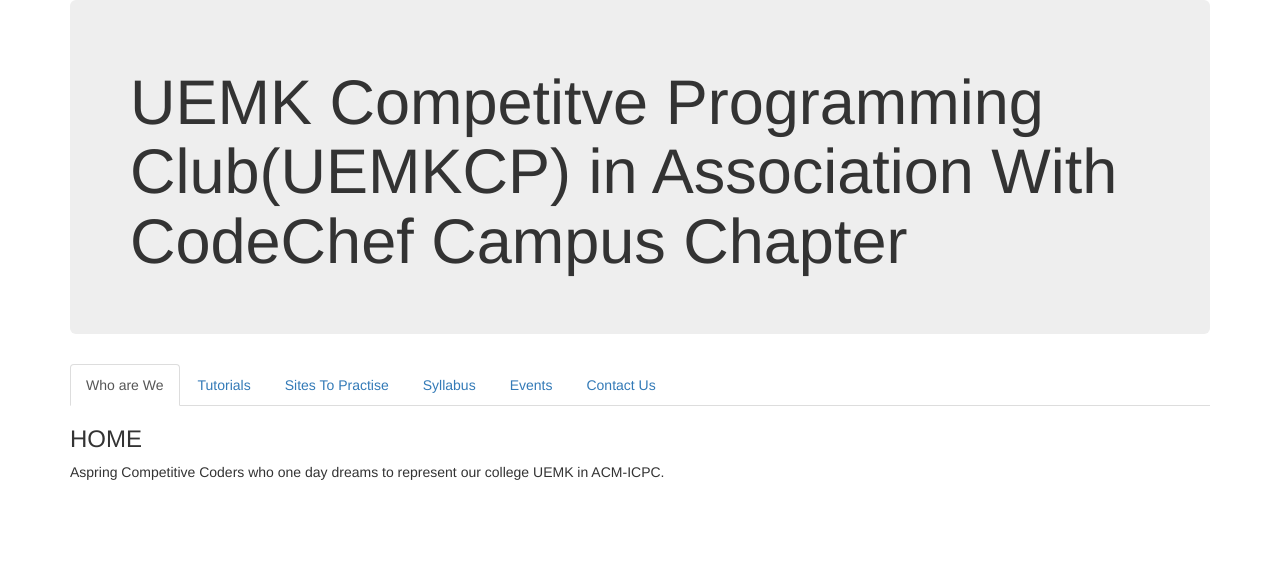
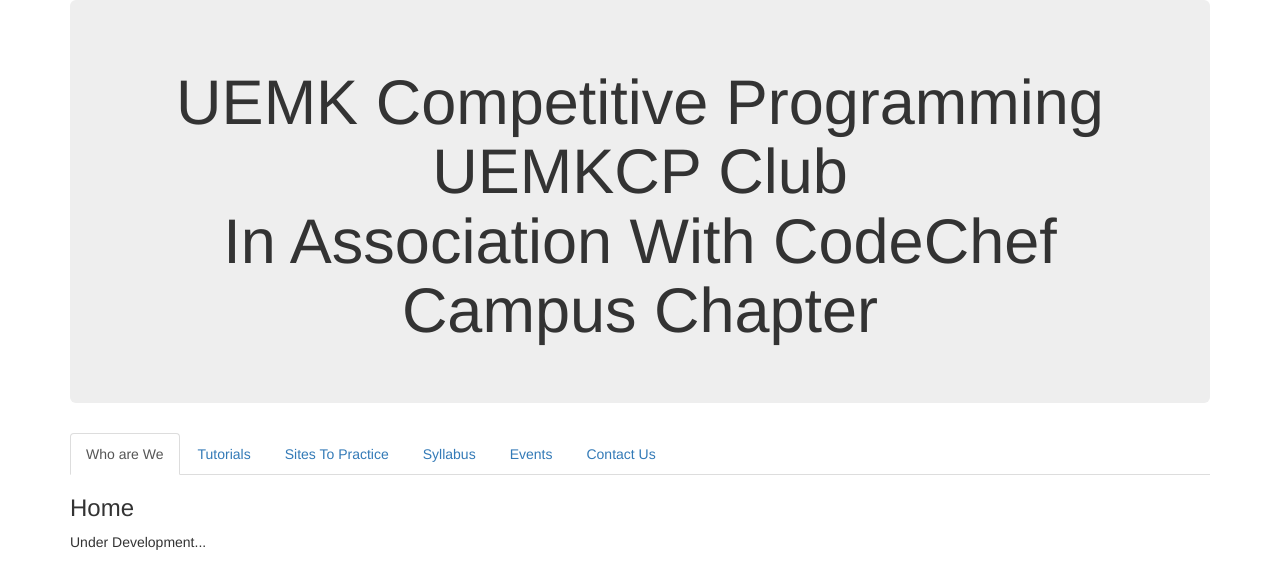
Before and after one commit to amitrajitbose/UEMKCP_Website, a plain HTML site: page index.html in a window 1280 px wide. Drawn offline with nearby package versions, Linux system fonts and the light colour scheme.

Commit message:
Spelling check and information addition

```diff
--- a/index.html
+++ b/index.html
@@ -19,13 +19,13 @@
 
 
 <div class="container">
-  <div class="jumbotron">
-    <h1>UEMK Competitve Programming Club(UEMKCP) in Association With CodeChef Campus Chapter</h1>
+  <div class="jumbotron" style="font-size: 20px; text-align: center;">
+    <h1>UEMK Competitive Programming UEMKCP Club <br>In Association With CodeChef Campus Chapter</h1>
   </div>
   <ul class="nav nav-tabs">
     <li class="active"><a data-toggle="tab" href="#home">Who are We</a></li>
     <li><a data-toggle="tab" href="#tutorials">Tutorials</a></li>
-    <li><a data-toggle="tab" href="#Practise">Sites To Practise</a></li>
+    <li><a data-toggle="tab" href="#Practise">Sites To Practice</a></li>
     <li><a data-toggle="tab" href="#syllabus">Syllabus</a></li>
     <li><a data-toggle="tab" href="#events">Events</a></li>
     <li><a data-toggle="tab" href="#contact">Contact Us</a></li>
@@ -34,14 +34,12 @@
   <div class="tab-content">
 
     <div id="home" class="tab-pane fade in active">
-      <h3>HOME</h3>
-      <p>
-        Aspring Competitive Coders who one day dreams to represent our college UEMK in ACM-ICPC.
-      </p>
+      <h3>Home</h3>
+      <p>Under Development...</p>
     </div>
     <div id="tutorials" class="tab-pane fade">
       <h3>Menu 1</h3>
-      <p>Ut enim ad minim veniam, quis nostrud exercitation ullamco laboris nisi ut aliquip ex ea commodo consequat.</p>
+      <p>Under Development...</p>
     </div>
 
     <!-- Sites to Practise -->
@@ -87,9 +85,9 @@
 
     <div class="col-md-4">
       <div class="thumbnail">
-          <img src="images/Hackerearth-Logo.png" alt="HackerEarth" style="width:100%">
+          <img src="https://hackerearth.global.ssl.fastly.net/static/hackerearth/images/logo/HE_logo.png" alt="HackerEarth" style="width:100%">
           <div class="caption">
-            <p>HackerEarth is a global hub of 1.5 million developers. For enterprises, HackerEarth is a software provider for innovation management & technical recruitment.</p>
+            <p>HackerEarth is an India-based popular meeting ground for budding programmers and developers.It is a global hub of 1.5 million developers. For enterprises, HackerEarth is a software provider for innovation management & technical recruitment. HackerEarth is very useful for beginners due to its exclusive programming tutorial provided by Code-Monk. It also has classified problem which can be very useful for practicing.</p>
           </div>
       </div>
     </div>
@@ -105,9 +103,9 @@
 
     <div class="col-md-4">
       <div class="thumbnail">
-          <img src="images/Codeforces-Logo.png" alt="CodeForces" style="width:100%">
+          <img src="http://crocok.ru/netcat_files/userfiles/codeforces%20logo1.png" alt="CodeForces" style="width:100%">
           <div class="caption">
-            <p>CodeForces is a Russian Competitve Coding Site.</p>
+            <p>Codeforces is a project joining people interested in and taking part in programming contests. On one hand, Codeforces is a social network dedicated to programming and programming contests. On the other hand, it is a platform where contests are held regularly, the participant's skills are reflected by their rating and the former contests can be used to prepare. Codeforces constantly develops and we plan to improve the platform to give the participants the opportunity to organize their own contests, filling the project with learning content, developing Codeforces as a training and learning platform.</p>
           </div>
       </div>
     </div>
@@ -118,7 +116,7 @@
 
     <div id="events" class="tab-pane fade">
       <h3>Menu 3</h3>
-      <p>Eaque ipsa quae ab illo inventore veritatis et quasi architecto beatae vitae dicta sunt explicabo.</p>
+      <p>Under Development...</p>
     </div>
 
     <!-- Contact -->
```
